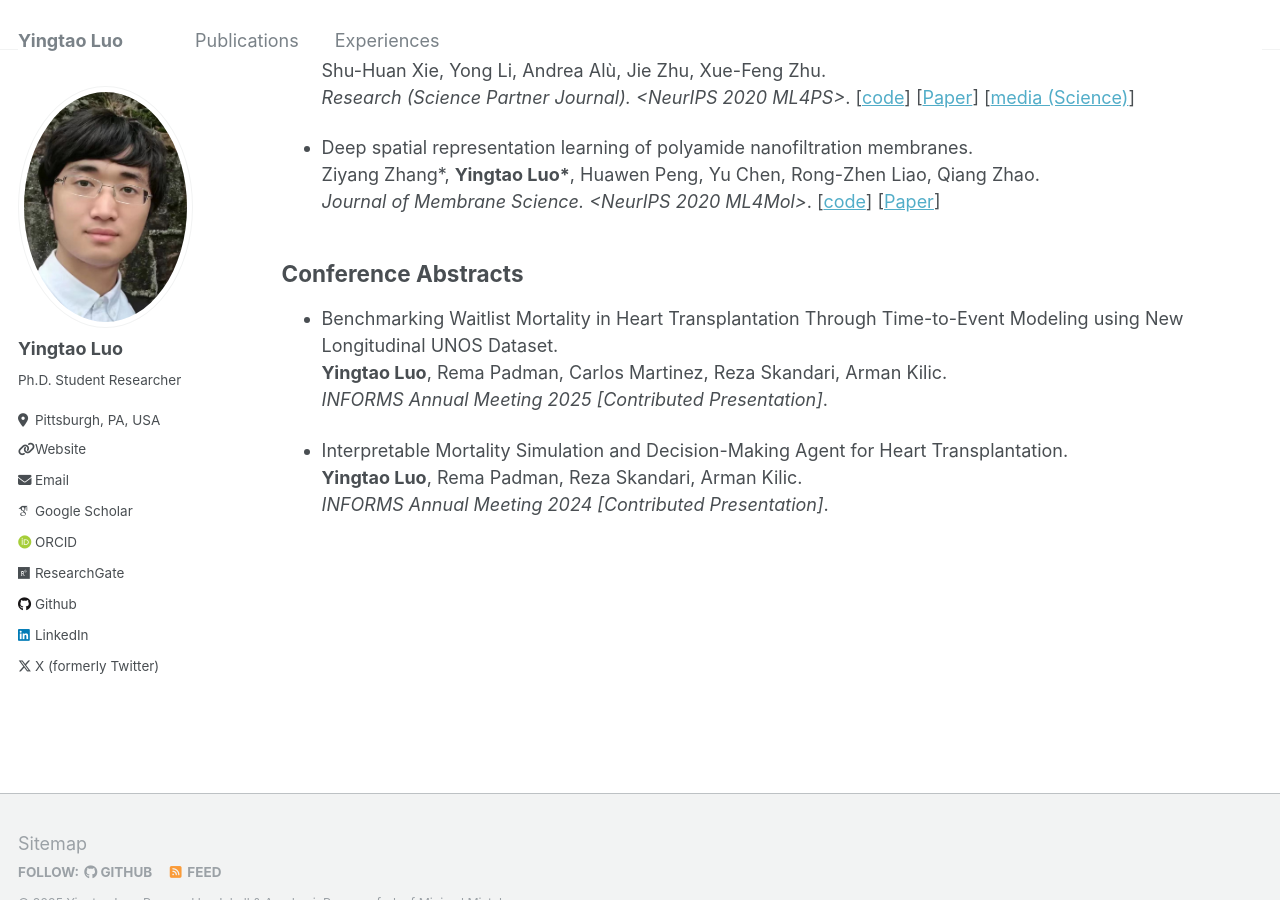
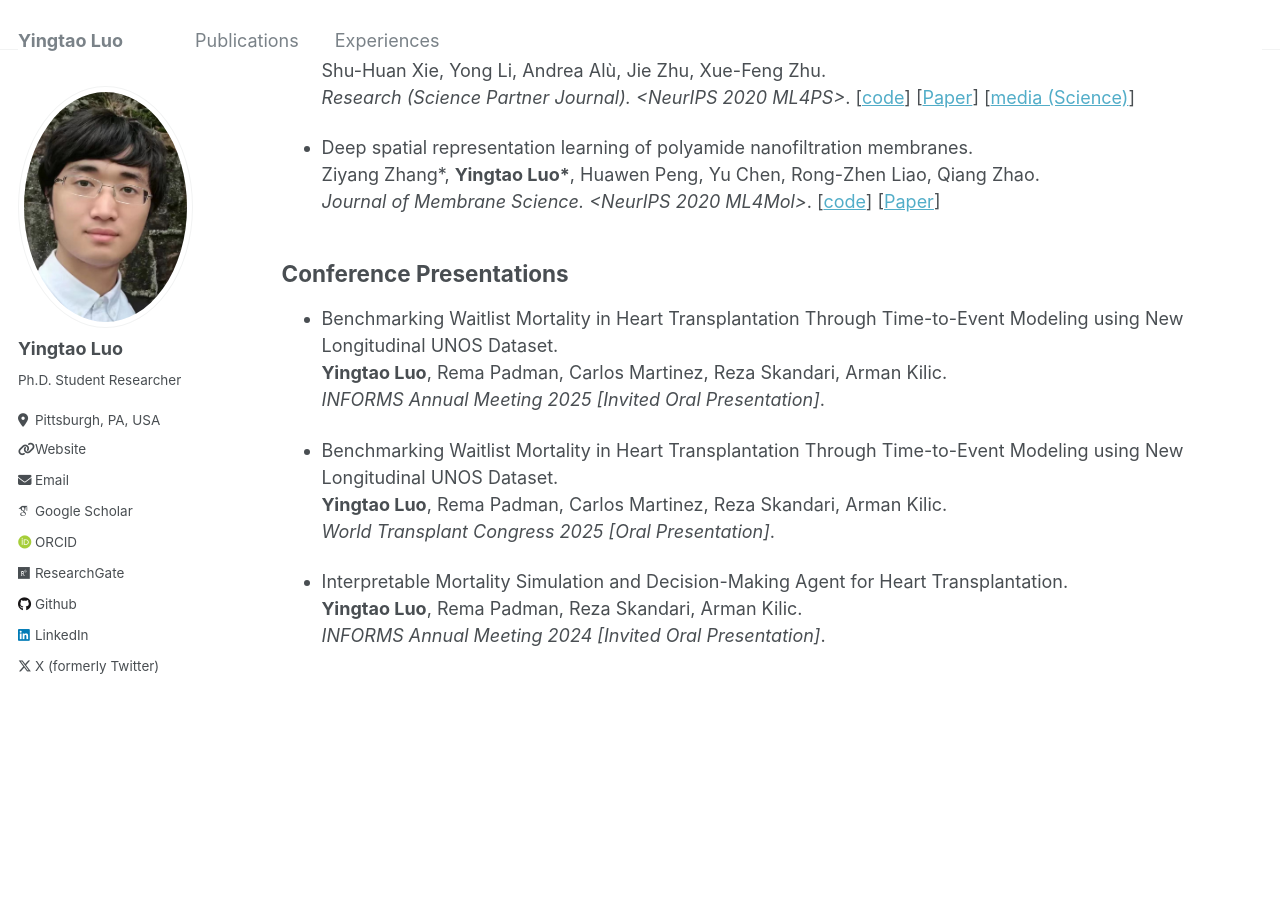
Before and after one commit to yingtaoluo/yingtaoluo.github.io, a Jekyll site: the page built from _pages/publications.md, in a window 1280 px wide and 900 px high, scrolled down 2028 px. Built offline with Jekyll 4.4.1, drawn with Linux system fonts in a browser that asks for light colours; some web fonts are replaced; some of the changed text lies outside the part shown.

Commit message:
Update publications.md

```diff
--- a/_pages/publications.md
+++ b/_pages/publications.md
@@ -90,11 +90,15 @@ Shu-Huan Xie, Yong Li, Andrea Alù, Jie Zhu, Xue-Feng Zhu.
 Ziyang Zhang\*, __Yingtao Luo\*__, Huawen Peng, Yu Chen, Rong-Zhen Liao, Qiang Zhao.
 *Journal of Membrane Science. <NeurIPS 2020 ML4Mol>*. [[code](https://github.com/yingtaoluo/Nanofiltration-Membrane-Deep-Learning)]  [[Paper](https://doi.org/10.1016/j.memsci.2020.118910)]
 
-## Conference Abstracts
+## Conference Presentations
 * Benchmarking Waitlist Mortality in Heart Transplantation Through Time-to-Event Modeling using New Longitudinal UNOS Dataset.
 __Yingtao Luo__, Rema Padman, Carlos Martinez, Reza Skandari, Arman Kilic.
-*INFORMS Annual Meeting 2025 [Contributed Presentation]*.
+*INFORMS Annual Meeting 2025 [Invited Oral Presentation]*.
+
+* Benchmarking Waitlist Mortality in Heart Transplantation Through Time-to-Event Modeling using New Longitudinal UNOS Dataset.
+__Yingtao Luo__, Rema Padman, Carlos Martinez, Reza Skandari, Arman Kilic.
+*World Transplant Congress 2025 [Oral Presentation]*.
 
 * Interpretable Mortality Simulation and Decision-Making Agent for Heart Transplantation.
 __Yingtao Luo__, Rema Padman, Reza Skandari, Arman Kilic.
-*INFORMS Annual Meeting 2024 [Contributed Presentation]*.
+*INFORMS Annual Meeting 2024 [Invited Oral Presentation]*.
```
Also changed, not shown: other parts of _pages/publications.md (+1 -1 lines).
